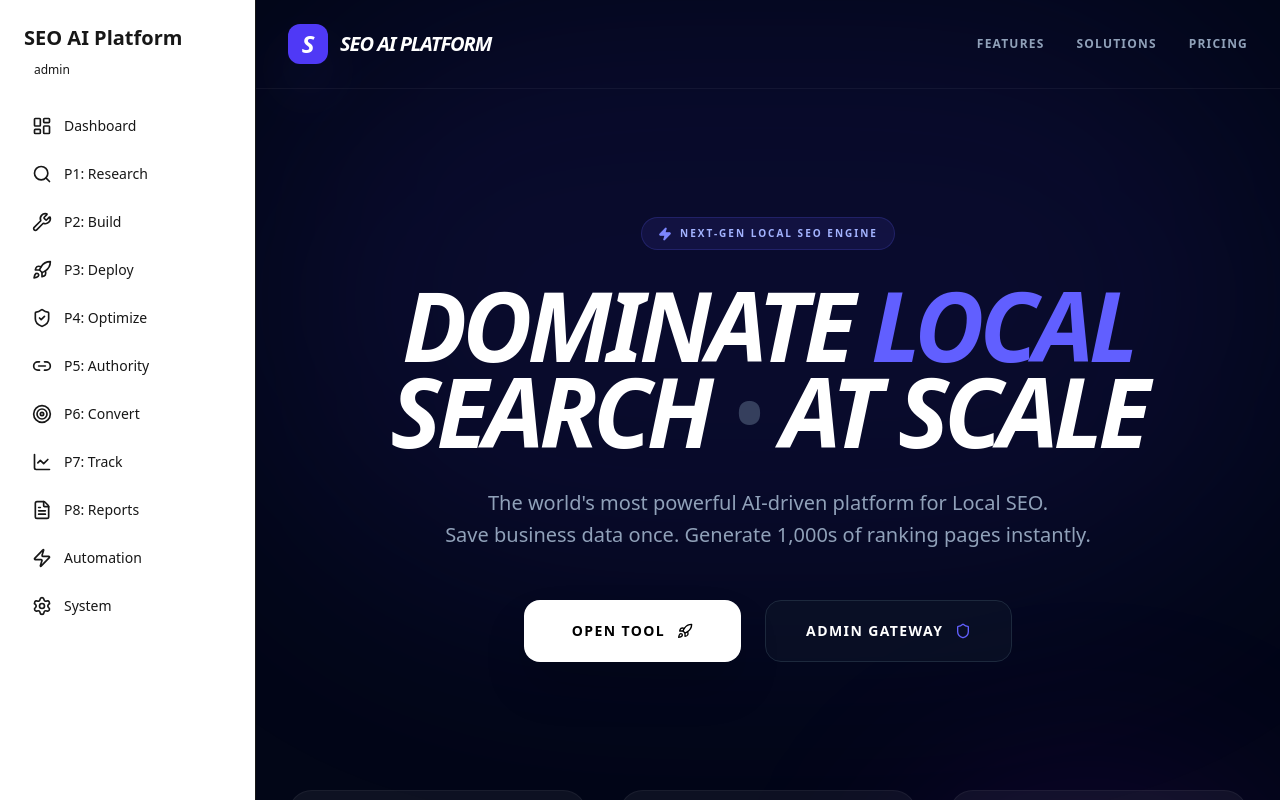
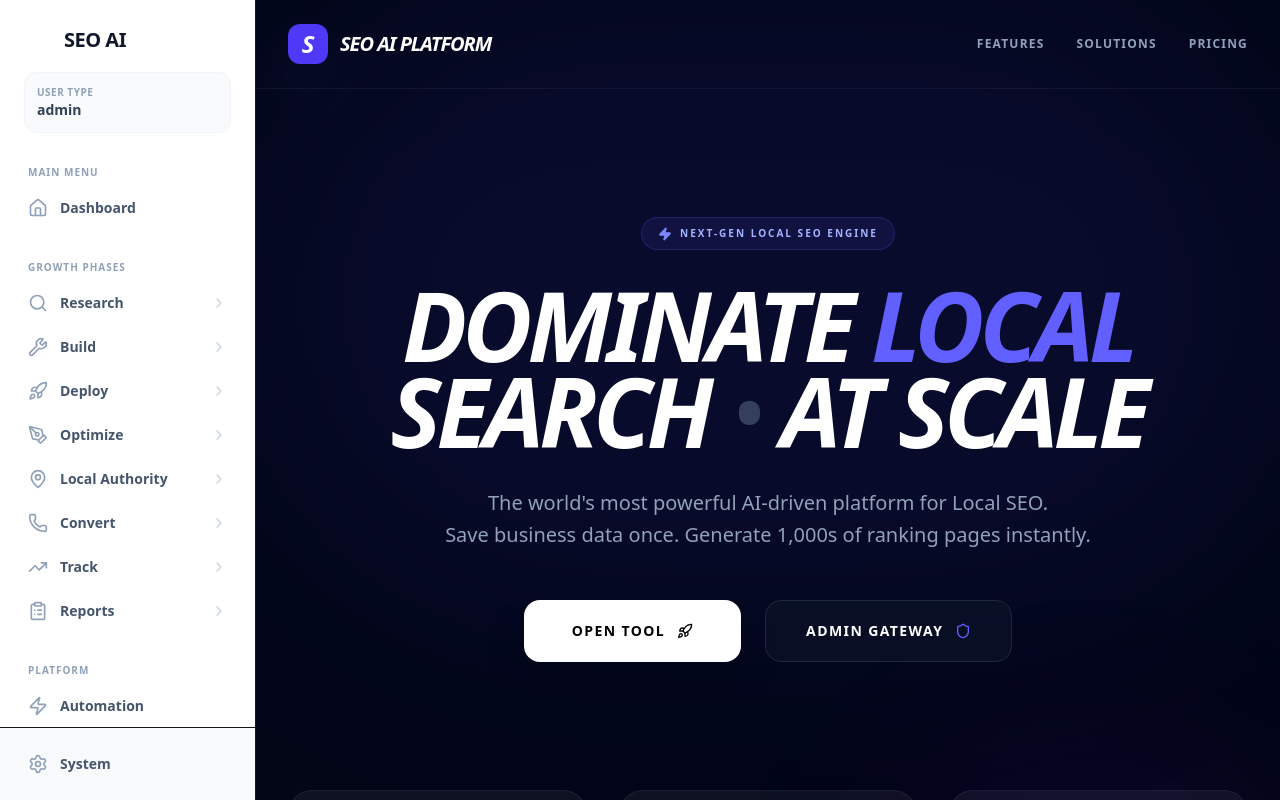
Before and after one commit to morizzogroupllc-alt/seo-ai-platform, a Next.js app: page / in a window 1280 px wide. Shown: the top 800 px of the page. Built offline with nearby package versions, Linux system fonts and the light colour scheme; sample sign-in values are in the browser's storage.

Commit message:
Update Sidebar.tsx

```diff
--- a/src/components/sidebar/Sidebar.tsx
+++ b/src/components/sidebar/Sidebar.tsx
@@ -1,36 +1,46 @@
 'use client'
 
-import React, { useState } from 'react'
+import React, { useState, useEffect } from 'react'
 import Link from 'next/link'
 import { usePathname } from 'next/navigation'
 import {
-    LayoutDashboard,
+    Home,
     Search,
     Wrench,
     Rocket,
-    ShieldCheck,
-    Link2,
-    Target,
-    LineChart,
-    FileText,
+    PenTool,
+    MapPin,
+    Phone,
+    TrendingUp,
+    ClipboardList,
     Zap,
     Settings,
     Menu,
-    X
+    X,
+    ChevronRight
 } from 'lucide-react'
 import { cn } from '@/lib/utils'
 
-const navigation = [
-    { name: 'Dashboard', href: '/dashboard', icon: LayoutDashboard },
-    { name: 'P1: Research', href: '/research', icon: Search },
-    { name: 'P2: Build', href: '/build', icon: Wrench },
-    { name: 'P3: Deploy', href: '/deploy', icon: Rocket },
-    { name: 'P4: Optimize', href: '/optimize', icon: ShieldCheck },
-    { name: 'P5: Authority', href: '/authority', icon: Link2 },
-    { name: 'P6: Convert', href: '/convert', icon: Target },
-    { name: 'P7: Track', href: '/track', icon: LineChart },
-    { name: 'P8: Reports', href: '/reports', icon: FileText },
+const mainNav = [
+    { name: 'Dashboard', href: '/dashboard', icon: Home },
+]
+
+const phasesNav = [
+    { name: 'Research', href: '/research', icon: Search },
+    { name: 'Build', href: '/build', icon: Wrench },
+    { name: 'Deploy', href: '/deploy', icon: Rocket },
+    { name: 'Optimize', href: '/optimize', icon: PenTool },
+    { name: 'Local Authority', href: '/authority', icon: MapPin },
+    { name: 'Convert', href: '/convert', icon: Phone },
+    { name: 'Track', href: '/track', icon: TrendingUp },
+    { name: 'Reports', href: '/reports', icon: ClipboardList },
+]
+
+const extraNav = [
     { name: 'Automation', href: '/automation', icon: Zap },
+]
+
+const systemNav = [
     { name: 'System', href: '/system', icon: Settings },
 ]
 
@@ -39,13 +49,16 @@ export default function Sidebar() {
     const [isOpen, setIsOpen] = useState(false)
     const [userType, setUserType] = useState<string | null>(null)
 
-    React.useEffect(() => {
+    useEffect(() => {
         const type = localStorage.getItem('user_type')
         if (type) setUserType(type)
     }, [])
 
+    const currentPhaseIndex = phasesNav.findIndex(p => p.href === pathname) + 1
+
     return (
         <>
+            {/* Mobile Toggle */}
             <button
                 type="button"
                 className="lg:hidden fixed top-4 left-4 z-50 p-2 bg-white border rounded-md shadow-sm"
@@ -54,44 +67,152 @@ export default function Sidebar() {
                 {isOpen ? <X className="h-6 w-6" /> : <Menu className="h-6 w-6" />}
             </button>
 
+            {/* Sidebar Container */}
             <div className={cn(
-                "fixed inset-y-0 left-0 z-40 w-64 bg-white border-r transform transition-transform duration-200 ease-in-out lg:translate-x-0",
+                "fixed inset-y-0 left-0 z-40 w-64 bg-white border-r transform transition-transform duration-200 ease-in-out lg:translate-x-0 flex flex-col",
                 isOpen ? "translate-x-0" : "-translate-x-full"
             )}>
-                <div className="flex flex-col h-full">
+                {/* Logo & Header */}
                 <div className="p-6">
-                        <h1 className="text-xl font-bold text-primary">SEO AI Platform</h1>
+                    <h1 className="text-xl font-bold text-slate-900 tracking-tight flex items-center">
+                        <div className="w-8 h-8 bg-primary rounded-lg mr-2 flex items-center justify-center text-white text-xs font-black italic">SAI</div>
+                        SEO AI
+                    </h1>
+
                     {userType && (
-                            <div className="mt-2 inline-flex items-center px-2.5 py-0.5 rounded-full text-xs font-medium bg-primary/10 text-primary">
-                                {userType}
+                        <div className="mt-4 p-3 bg-slate-50 rounded-xl border border-slate-100">
+                            <div className="flex flex-col">
+                                <span className="text-[10px] uppercase font-bold text-slate-400 tracking-wider">User Type</span>
+                                <span className="text-sm font-semibold text-slate-700">{userType}</span>
+                            </div>
+
+                            {currentPhaseIndex > 0 && (
+                                <div className="mt-3 space-y-1.5">
+                                    <div className="flex justify-between text-[10px] font-bold">
+                                        <span className="text-slate-500 uppercase">Phase Progress</span>
+                                        <span className="text-primary">{currentPhaseIndex} of 8</span>
+                                    </div>
+                                    <div className="h-1.5 w-full bg-slate-200 rounded-full overflow-hidden">
+                                        <div
+                                            className="h-full bg-primary transition-all duration-500 ease-out"
+                                            style={{ width: `${(currentPhaseIndex / 8) * 100}%` }}
+                                        />
+                                    </div>
+                                </div>
+                            )}
                         </div>
                     )}
                 </div>
 
-                    <nav className="flex-1 px-4 space-y-1 overflow-y-auto">
-                        {navigation.map((item) => {
+                {/* Navigation Links */}
+                <nav className="flex-1 px-4 py-2 space-y-8 overflow-y-auto custom-scrollbar">
+                    {/* Main Section */}
+                    <div>
+                        <div className="px-3 mb-2 text-[10px] font-bold text-slate-400 uppercase tracking-widest">Main Menu</div>
+                        <div className="space-y-1">
+                            {mainNav.map((item) => {
                                 const isActive = pathname === item.href
                                 return (
                                     <Link
                                         key={item.name}
                                         href={item.href}
                                         className={cn(
-                                        "flex items-center px-4 py-3 text-sm font-medium rounded-lg transition-colors",
+                                            "flex items-center px-3 py-2.5 text-sm font-semibold rounded-xl transition-all",
                                             isActive
-                                            ? "bg-primary text-white"
-                                            : "text-muted-foreground hover:bg-muted hover:text-foreground"
+                                                ? "bg-primary text-white shadow-md shadow-primary/20 hover:scale-[1.02]"
+                                                : "text-slate-600 hover:bg-slate-50 hover:text-primary"
                                         )}
                                         onClick={() => setIsOpen(false)}
                                     >
-                                    <item.icon className={cn("mr-3 h-5 w-5", isActive ? "text-white" : "text-muted-foreground")} />
+                                        <item.icon className={cn("mr-3 h-5 w-5", isActive ? "text-white" : "text-slate-400 group-hover:text-primary")} />
                                         {item.name}
                                     </Link>
                                 )
                             })}
-                    </nav>
                         </div>
                     </div>
 
+                    {/* Phases Section */}
+                    <div>
+                        <div className="px-3 mb-2 text-[10px] font-bold text-slate-400 uppercase tracking-widest">Growth Phases</div>
+                        <div className="space-y-1">
+                            {phasesNav.map((item) => {
+                                const isActive = pathname === item.href
+                                return (
+                                    <Link
+                                        key={item.name}
+                                        href={item.href}
+                                        className={cn(
+                                            "flex items-center justify-between px-3 py-2.5 text-sm font-semibold rounded-xl transition-all group",
+                                            isActive
+                                                ? "bg-primary text-white shadow-md shadow-primary/20 hover:scale-[1.02]"
+                                                : "text-slate-600 hover:bg-slate-50 hover:text-primary"
+                                        )}
+                                        onClick={() => setIsOpen(false)}
+                                    >
+                                        <div className="flex items-center">
+                                            <item.icon className={cn("mr-3 h-5 w-5", isActive ? "text-white" : "text-slate-400 group-hover:text-primary")} />
+                                            {item.name}
+                                        </div>
+                                        <ChevronRight className={cn("h-4 w-4 transition-transform group-hover:translate-x-0.5", isActive ? "text-white/70" : "text-slate-300")} />
+                                    </Link>
+                                )
+                            })}
+                        </div>
+                    </div>
+
+                    {/* Extra Section */}
+                    <div>
+                        <div className="px-3 mb-2 text-[10px] font-bold text-slate-400 uppercase tracking-widest">Platform</div>
+                        <div className="space-y-1">
+                            {extraNav.map((item) => {
+                                const isActive = pathname === item.href
+                                return (
+                                    <Link
+                                        key={item.name}
+                                        href={item.href}
+                                        className={cn(
+                                            "flex items-center px-3 py-2.5 text-sm font-semibold rounded-xl transition-all",
+                                            isActive
+                                                ? "bg-primary text-white shadow-md shadow-primary/20 hover:scale-[1.02]"
+                                                : "text-slate-600 hover:bg-slate-50 hover:text-primary"
+                                        )}
+                                        onClick={() => setIsOpen(false)}
+                                    >
+                                        <item.icon className={cn("mr-3 h-5 w-5", isActive ? "text-white" : "text-slate-400 group-hover:text-primary")} />
+                                        {item.name}
+                                    </Link>
+                                )
+                            })}
+                        </div>
+                    </div>
+                </nav>
+
+                {/* System Section at Bottom */}
+                <div className="p-4 bg-slate-50 border-t">
+                    {systemNav.map((item) => {
+                        const isActive = pathname === item.href
+                        return (
+                            <Link
+                                key={item.name}
+                                href={item.href}
+                                className={cn(
+                                    "flex items-center px-3 py-2.5 text-sm font-semibold rounded-xl transition-all",
+                                    isActive
+                                        ? "bg-primary text-white shadow-sm shadow-primary/10"
+                                        : "text-slate-600 hover:bg-white hover:text-primary"
+                                )}
+                                onClick={() => setIsOpen(false)}
+                            >
+                                <item.icon className={cn("mr-3 h-5 w-5", isActive ? "text-white" : "text-slate-400 group-hover:text-primary")} />
+                                {item.name}
+                            </Link>
+                        )
+                    })}
+                </div>
+            </div>
+
+            {/* Mobile Overlay */}
             {isOpen && (
                 <div
                     className="fixed inset-0 z-30 bg-black/50 lg:hidden"
```
Lines whose indentation alone changed are shown as unchanged.
